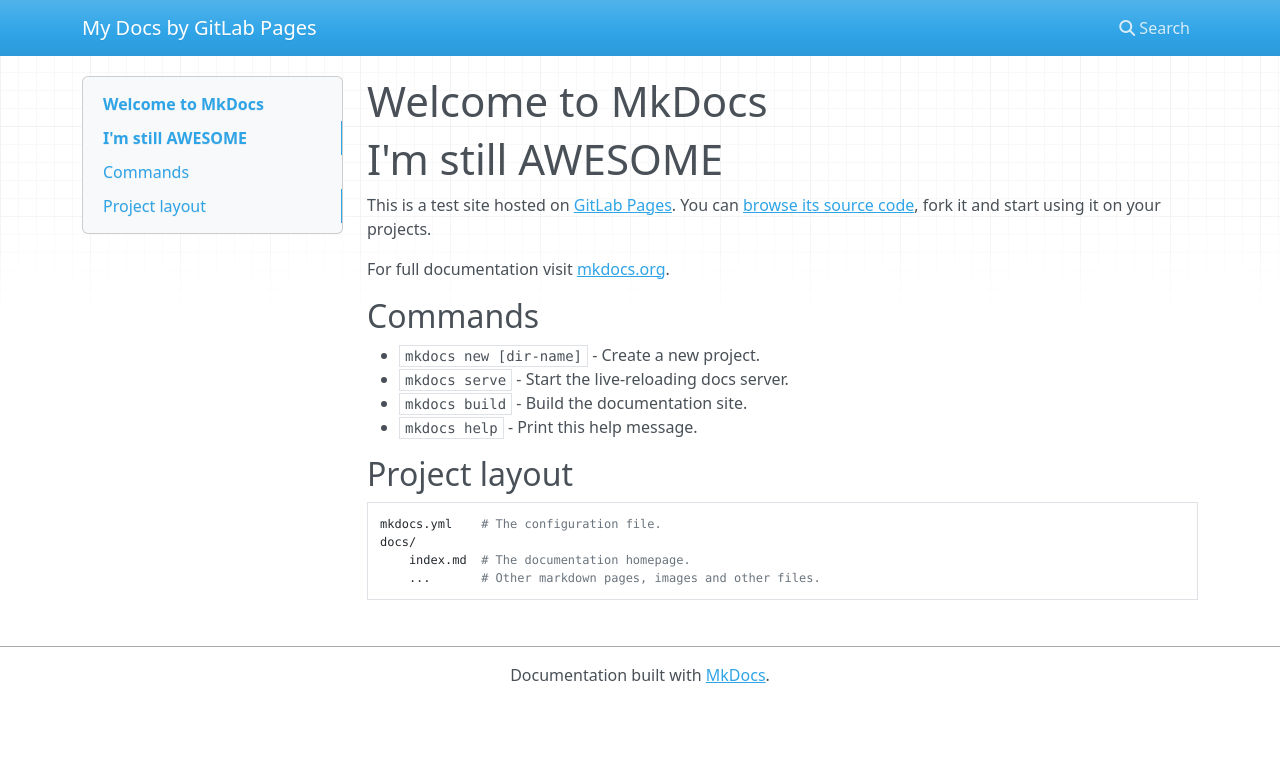
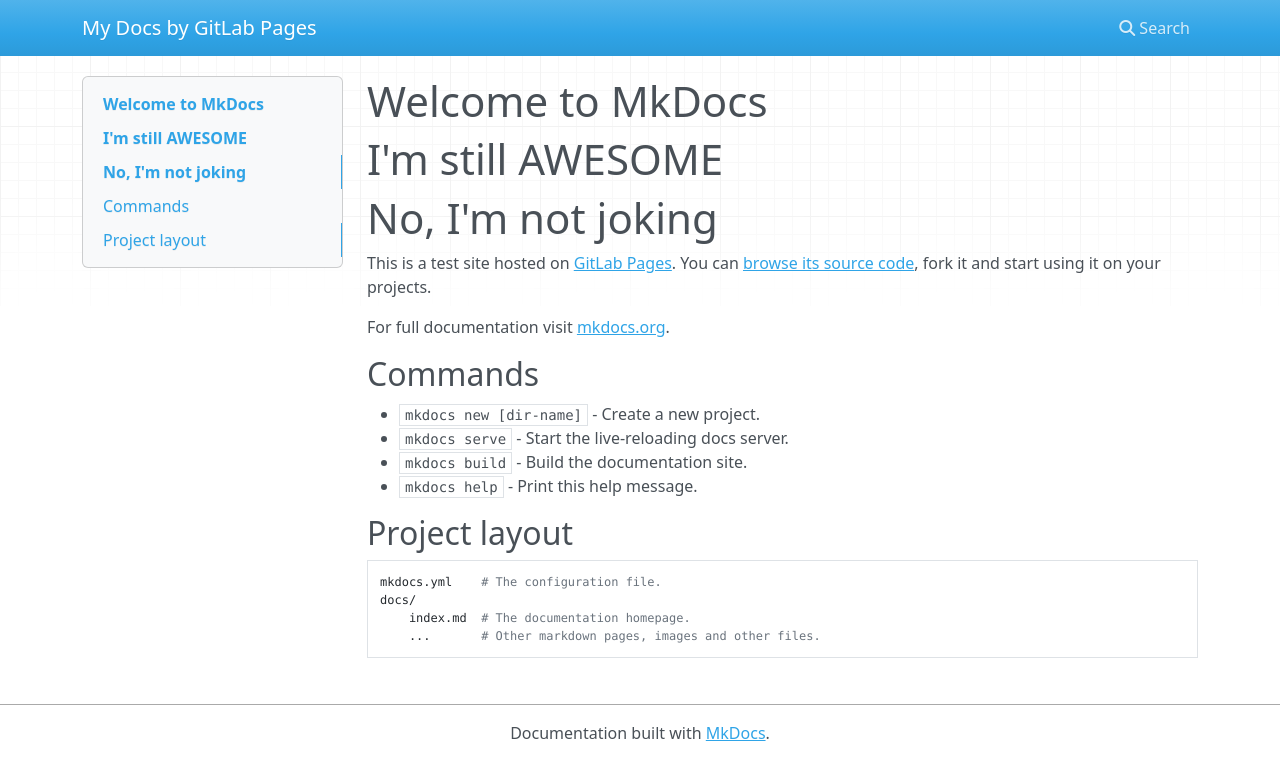
Before and after one commit to Sahielxs/Bootcamp2023-Soman-Karan, an MkDocs documentation site: the page built from docs/index.md, in a window 1280 px wide. Shown: the top 780 px of the page. Built offline with MkDocs 1.6.1, drawn with Linux system fonts in a browser that asks for light colours; nearby versions of some CDN libraries.

Commit message:
Update index.md

```diff
--- a/docs/index.md
+++ b/docs/index.md
@@ -1,5 +1,6 @@
 # Welcome to MkDocs
 # I'm still AWESOME
+# No, I'm not joking
 This is a test site hosted on [GitLab Pages](https://pages.gitlab.io). You can
 [browse its source code](https://gitlab.com/pages/mkdocs), fork it and start
 using it on your projects.
```
